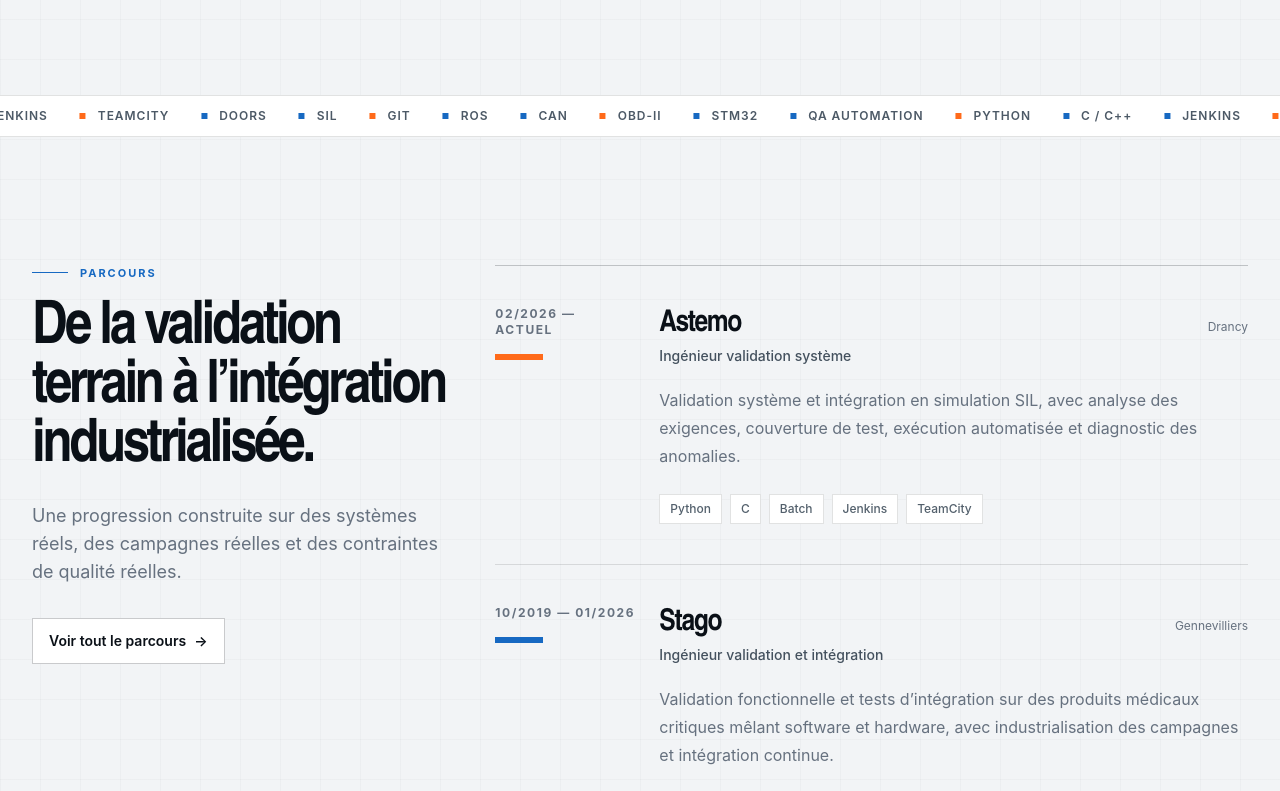
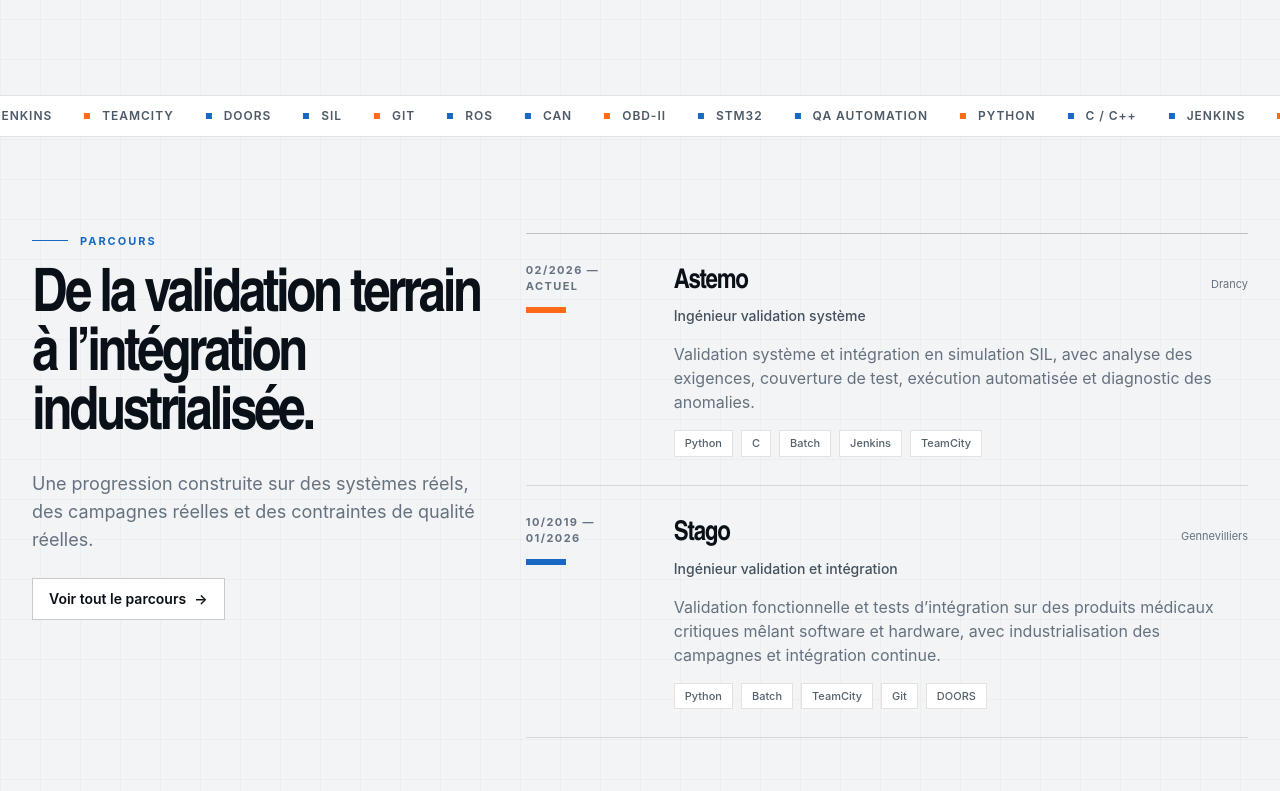
Before and after one commit to Robotham33/Portfolio-Hamza-Ghourabi, a Next.js app: page / in a window 1280 px wide. Shown: the part 1821-2612 px from the top of the page. Built offline with nearby package versions, Linux system fonts and the light colour scheme.

Commit message:
style(v4.1): compact career section

```diff
--- a/components/sections/experience-preview.tsx
+++ b/components/sections/experience-preview.tsx
@@ -8,9 +8,9 @@
   const featuredExperiences = experiences.slice(0, 2);
 
   return (
-    <section id="experience" className="px-5 py-24 sm:px-6 lg:px-8 lg:py-32">
+    <section id="experience" className="px-5 py-18 sm:px-6 lg:px-8 lg:py-24">
       <div className="mx-auto max-w-7xl">
-        <div className="grid gap-10 lg:grid-cols-[0.72fr_1.28fr] lg:items-start">
+        <div className="grid gap-8 lg:grid-cols-[0.78fr_1.22fr] lg:items-start">
           <div className="lg:sticky lg:top-28">
             <SectionHeading
               eyebrow="Parcours"
@@ -19,7 +19,7 @@
             />
             <Link
               href="/experience"
-              className="secondary-action mt-8 inline-flex px-4 py-3 text-sm font-semibold transition"
+              className="secondary-action mt-6 inline-flex px-4 py-2.5 text-sm font-semibold transition"
             >
               Voir tout le parcours <span className="ml-2">→</span>
             </Link>
@@ -28,43 +28,44 @@
           <div className="border-t border-[var(--border-strong)]">
             {featuredExperiences.map((item, index) => (
               <Reveal key={item.company} delay={index * 0.05}>
-                <article className="group grid gap-6 border-b border-[var(--border)] py-8 sm:grid-cols-[140px_1fr] sm:py-10">
+                <article className="group grid gap-5 border-b border-[var(--border)] py-6 sm:grid-cols-[128px_1fr] sm:py-7">
                   <div>
-                    <p className="text-xs font-bold tracking-[0.13em] text-[var(--muted-foreground)] uppercase">
+                    <p className="text-[11px] font-bold tracking-[0.13em] text-[var(--muted-foreground)] uppercase">
                       {item.period}
                     </p>
                     <div
-                      className={`mt-4 h-1.5 w-12 ${
-                        item.domain.includes("Médical")
+                      className={
+                        "mt-3 h-1.5 w-10 " +
+                        (item.domain.includes("Médical")
                           ? "bg-[var(--medical)]"
-                          : "bg-[var(--automotive)]"
-                      }`}
+                          : "bg-[var(--automotive)]")
+                      }
                     />
                   </div>
                   <div>
                     <div className="flex flex-wrap items-baseline justify-between gap-3">
                       <div>
-                        <h3 className="display-title text-3xl font-semibold tracking-[-0.045em]">
+                        <h3 className="display-title text-[1.7rem] font-semibold tracking-[-0.045em]">
                           {item.company}
                         </h3>
                         <p className="mt-1 text-sm font-medium text-[#44515e]">
                           {item.role}
                         </p>
                       </div>
-                      <span className="text-xs text-[var(--muted-foreground)]">
+                      <span className="text-[11px] text-[var(--muted-foreground)]">
                         {item.location}
                       </span>
                     </div>
 
-                    <p className="mt-5 max-w-3xl text-base leading-7 text-[var(--muted-foreground)]">
+                    <p className="mt-4 max-w-3xl text-sm leading-6 text-[var(--muted-foreground)] sm:text-base">
                       {item.summary}
                     </p>
 
-                    <div className="mt-6 flex flex-wrap gap-2">
+                    <div className="mt-4 flex flex-wrap gap-2">
                       {item.tools.slice(0, 5).map((tool) => (
                         <span
                           key={tool}
-                          className="border border-[var(--border)] bg-white px-2.5 py-1.5 text-xs font-medium text-[#53606c]"
+                          className="border border-[var(--border)] bg-white px-2.5 py-1 text-[11px] font-medium text-[#53606c]"
                         >
                           {tool}
                         </span>
```
